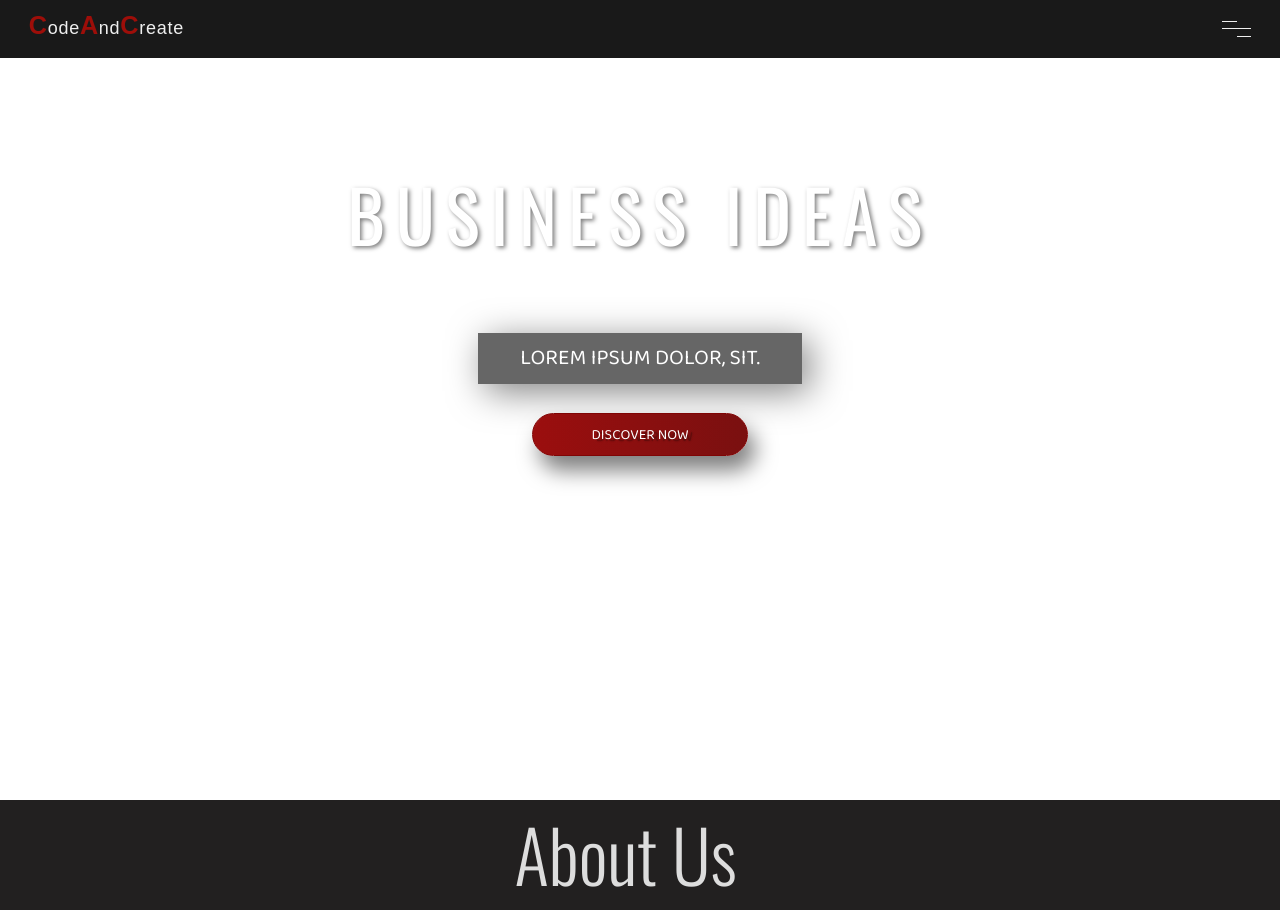
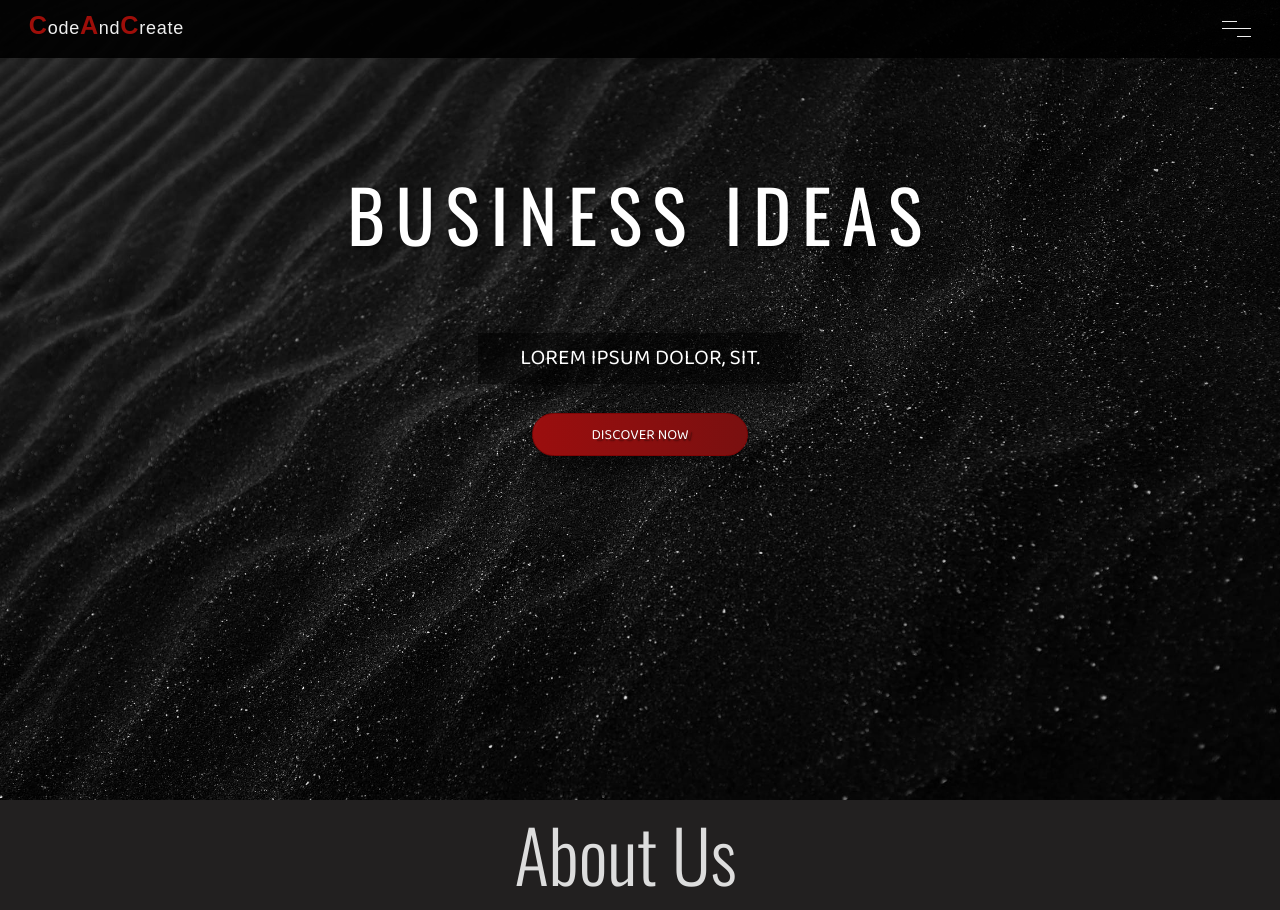
Before and after one commit to sweetemulsion/businesswebsite, a plain HTML site: page index.html in a window 1280 px wide. Shown: the top 910 px of the page. Drawn offline with nearby package versions, Linux system fonts and the light colour scheme.

Commit message:
Update style.css

```diff
--- a/style.css
+++ b/style.css
@@ -161,7 +161,7 @@ html {
 .section-1 {
   width: 100%;
   height: 100vh;
-  background: url(./images/dark-bg.jpeg) no-repeat;
+  background: url(dark-bg.jpeg) no-repeat;
   background-size: cover;
   position: relative;
 }
```
